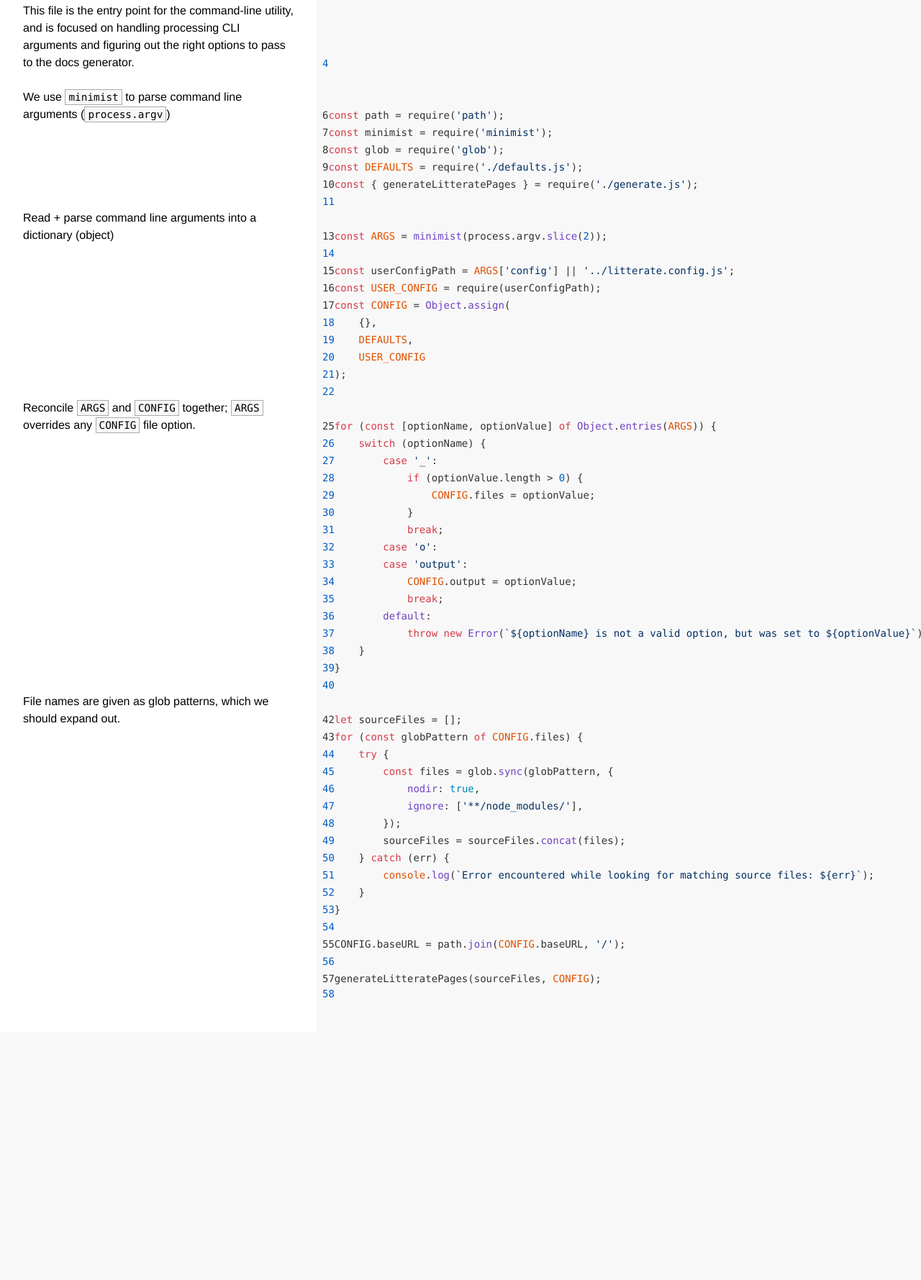
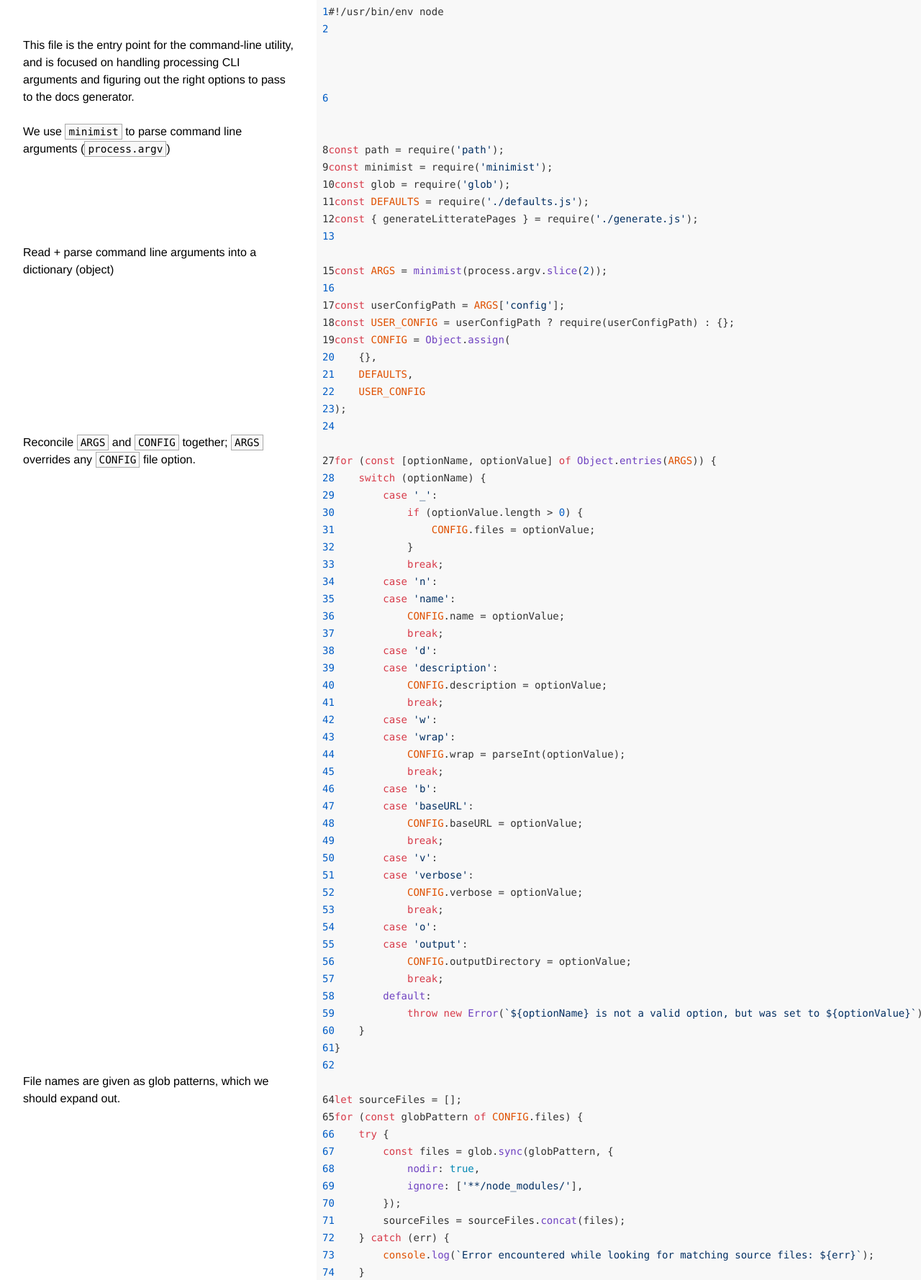
Before and after one commit to thesephist/litterate, a website: page docs/src/index.js.html in a window 1280 px wide. Shown: the part 229-2008 px from the top of the page at 72% size. Before the commit the page ends 1664 px from the top, so only its background shows below. Drawn offline with nearby package versions, Linux system fonts and the light colour scheme.

Commit message:
Rename command line arguments and option to be easier to type

```diff
--- a/docs/src/index.js.html
+++ b/docs/src/index.js.html
@@ -17,62 +17,88 @@
             </div>
             <pre></pre>
         </div>
-        <div class="line"><div class="doc"><p>This file is the entry point for the command-line utility, and is focused on handling processing CLI arguments and figuring out the right options to pass to the docs generator.</p>
-</div><pre class="source javascript"><strong class="lineNumber">4</strong></pre></div>
+        <div class="line"><div class="doc"></div><pre class="source javascript"><strong class="lineNumber">1</strong>#!/usr/bin/env node</pre></div>
+<div class="line"><div class="doc"></div><pre class="source javascript"><strong class="lineNumber">2</strong></pre></div>
+<div class="line"><div class="doc"><p>This file is the entry point for the command-line utility, and is focused on handling processing CLI arguments and figuring out the right options to pass to the docs generator.</p>
+</div><pre class="source javascript"><strong class="lineNumber">6</strong></pre></div>
 <div class="line"><div class="doc"></div><pre class="source javascript"><strong class="lineNumber"></strong></pre></div>
 <div class="line"><div class="doc"><p>We use <code>minimist</code> to parse command line arguments (<code>process.argv</code>)</p>
-</div><pre class="source javascript"><strong class="lineNumber">6</strong>const path = require('path');</pre></div>
-<div class="line"><div class="doc"></div><pre class="source javascript"><strong class="lineNumber">7</strong>const minimist = require('minimist');</pre></div>
-<div class="line"><div class="doc"></div><pre class="source javascript"><strong class="lineNumber">8</strong>const glob = require('glob');</pre></div>
-<div class="line"><div class="doc"></div><pre class="source javascript"><strong class="lineNumber">9</strong>const DEFAULTS = require('./defaults.js');</pre></div>
-<div class="line"><div class="doc"></div><pre class="source javascript"><strong class="lineNumber">10</strong>const { generateLitteratePages } = require('./generate.js');</pre></div>
-<div class="line"><div class="doc"></div><pre class="source javascript"><strong class="lineNumber">11</strong></pre></div>
+</div><pre class="source javascript"><strong class="lineNumber">8</strong>const path = require('path');</pre></div>
+<div class="line"><div class="doc"></div><pre class="source javascript"><strong class="lineNumber">9</strong>const minimist = require('minimist');</pre></div>
+<div class="line"><div class="doc"></div><pre class="source javascript"><strong class="lineNumber">10</strong>const glob = require('glob');</pre></div>
+<div class="line"><div class="doc"></div><pre class="source javascript"><strong class="lineNumber">11</strong>const DEFAULTS = require('./defaults.js');</pre></div>
+<div class="line"><div class="doc"></div><pre class="source javascript"><strong class="lineNumber">12</strong>const { generateLitteratePages } = require('./generate.js');</pre></div>
+<div class="line"><div class="doc"></div><pre class="source javascript"><strong class="lineNumber">13</strong></pre></div>
 <div class="line"><div class="doc"><p>Read + parse command line arguments into a dictionary (object)</p>
-</div><pre class="source javascript"><strong class="lineNumber">13</strong>const ARGS = minimist(process.argv.slice(2));</pre></div>
-<div class="line"><div class="doc"></div><pre class="source javascript"><strong class="lineNumber">14</strong></pre></div>
-<div class="line"><div class="doc"></div><pre class="source javascript"><strong class="lineNumber">15</strong>const userConfigPath = ARGS['config'] || '../litterate.config.js';</pre></div>
-<div class="line"><div class="doc"></div><pre class="source javascript"><strong class="lineNumber">16</strong>const USER_CONFIG = require(userConfigPath);</pre></div>
-<div class="line"><div class="doc"></div><pre class="source javascript"><strong class="lineNumber">17</strong>const CONFIG = Object.assign(</pre></div>
-<div class="line"><div class="doc"></div><pre class="source javascript"><strong class="lineNumber">18</strong>    {},</pre></div>
-<div class="line"><div class="doc"></div><pre class="source javascript"><strong class="lineNumber">19</strong>    DEFAULTS,</pre></div>
-<div class="line"><div class="doc"></div><pre class="source javascript"><strong class="lineNumber">20</strong>    USER_CONFIG</pre></div>
-<div class="line"><div class="doc"></div><pre class="source javascript"><strong class="lineNumber">21</strong>);</pre></div>
-<div class="line"><div class="doc"></div><pre class="source javascript"><strong class="lineNumber">22</strong></pre></div>
+</div><pre class="source javascript"><strong class="lineNumber">15</strong>const ARGS = minimist(process.argv.slice(2));</pre></div>
+<div class="line"><div class="doc"></div><pre class="source javascript"><strong class="lineNumber">16</strong></pre></div>
+<div class="line"><div class="doc"></div><pre class="source javascript"><strong class="lineNumber">17</strong>const userConfigPath = ARGS['config'];</pre></div>
+<div class="line"><div class="doc"></div><pre class="source javascript"><strong class="lineNumber">18</strong>const USER_CONFIG = userConfigPath ? require(userConfigPath) : {};</pre></div>
+<div class="line"><div class="doc"></div><pre class="source javascript"><strong class="lineNumber">19</strong>const CONFIG = Object.assign(</pre></div>
+<div class="line"><div class="doc"></div><pre class="source javascript"><strong class="lineNumber">20</strong>    {},</pre></div>
+<div class="line"><div class="doc"></div><pre class="source javascript"><strong class="lineNumber">21</strong>    DEFAULTS,</pre></div>
+<div class="line"><div class="doc"></div><pre class="source javascript"><strong class="lineNumber">22</strong>    USER_CONFIG</pre></div>
+<div class="line"><div class="doc"></div><pre class="source javascript"><strong class="lineNumber">23</strong>);</pre></div>
+<div class="line"><div class="doc"></div><pre class="source javascript"><strong class="lineNumber">24</strong></pre></div>
 <div class="line"><div class="doc"><p>Reconcile <code>ARGS</code> and <code>CONFIG</code> together; <code>ARGS</code> overrides any <code>CONFIG</code> file option.</p>
-</div><pre class="source javascript"><strong class="lineNumber">25</strong>for (const [optionName, optionValue] of Object.entries(ARGS)) {</pre></div>
-<div class="line"><div class="doc"></div><pre class="source javascript"><strong class="lineNumber">26</strong>    switch (optionName) {</pre></div>
-<div class="line"><div class="doc"></div><pre class="source javascript"><strong class="lineNumber">27</strong>        case '_':</pre></div>
-<div class="line"><div class="doc"></div><pre class="source javascript"><strong class="lineNumber">28</strong>            if (optionValue.length &#62; 0) {</pre></div>
-<div class="line"><div class="doc"></div><pre class="source javascript"><strong class="lineNumber">29</strong>                CONFIG.files = optionValue;</pre></div>
-<div class="line"><div class="doc"></div><pre class="source javascript"><strong class="lineNumber">30</strong>            }</pre></div>
-<div class="line"><div class="doc"></div><pre class="source javascript"><strong class="lineNumber">31</strong>            break;</pre></div>
-<div class="line"><div class="doc"></div><pre class="source javascript"><strong class="lineNumber">32</strong>        case 'o':</pre></div>
-<div class="line"><div class="doc"></div><pre class="source javascript"><strong class="lineNumber">33</strong>        case 'output':</pre></div>
-<div class="line"><div class="doc"></div><pre class="source javascript"><strong class="lineNumber">34</strong>            CONFIG.output = optionValue;</pre></div>
-<div class="line"><div class="doc"></div><pre class="source javascript"><strong class="lineNumber">35</strong>            break;</pre></div>
-<div class="line"><div class="doc"></div><pre class="source javascript"><strong class="lineNumber">36</strong>        default:</pre></div>
-<div class="line"><div class="doc"></div><pre class="source javascript"><strong class="lineNumber">37</strong>            throw new Error(`${optionName} is not a valid option, but was set to ${optionValue}`);</pre></div>
-<div class="line"><div class="doc"></div><pre class="source javascript"><strong class="lineNumber">38</strong>    }</pre></div>
-<div class="line"><div class="doc"></div><pre class="source javascript"><strong class="lineNumber">39</strong>}</pre></div>
-<div class="line"><div class="doc"></div><pre class="source javascript"><strong class="lineNumber">40</strong></pre></div>
+</div><pre class="source javascript"><strong class="lineNumber">27</strong>for (const [optionName, optionValue] of Object.entries(ARGS)) {</pre></div>
+<div class="line"><div class="doc"></div><pre class="source javascript"><strong class="lineNumber">28</strong>    switch (optionName) {</pre></div>
+<div class="line"><div class="doc"></div><pre class="source javascript"><strong class="lineNumber">29</strong>        case '_':</pre></div>
+<div class="line"><div class="doc"></div><pre class="source javascript"><strong class="lineNumber">30</strong>            if (optionValue.length &#62; 0) {</pre></div>
+<div class="line"><div class="doc"></div><pre class="source javascript"><strong class="lineNumber">31</strong>                CONFIG.files = optionValue;</pre></div>
+<div class="line"><div class="doc"></div><pre class="source javascript"><strong class="lineNumber">32</strong>            }</pre></div>
+<div class="line"><div class="doc"></div><pre class="source javascript"><strong class="lineNumber">33</strong>            break;</pre></div>
+<div class="line"><div class="doc"></div><pre class="source javascript"><strong class="lineNumber">34</strong>        case 'n':</pre></div>
+<div class="line"><div class="doc"></div><pre class="source javascript"><strong class="lineNumber">35</strong>        case 'name':</pre></div>
+<div class="line"><div class="doc"></div><pre class="source javascript"><strong class="lineNumber">36</strong>            CONFIG.name = optionValue;</pre></div>
+<div class="line"><div class="doc"></div><pre class="source javascript"><strong class="lineNumber">37</strong>            break;</pre></div>
+<div class="line"><div class="doc"></div><pre class="source javascript"><strong class="lineNumber">38</strong>        case 'd':</pre></div>
+<div class="line"><div class="doc"></div><pre class="source javascript"><strong class="lineNumber">39</strong>        case 'description':</pre></div>
+<div class="line"><div class="doc"></div><pre class="source javascript"><strong class="lineNumber">40</strong>            CONFIG.description = optionValue;</pre></div>
+<div class="line"><div class="doc"></div><pre class="source javascript"><strong class="lineNumber">41</strong>            break;</pre></div>
+<div class="line"><div class="doc"></div><pre class="source javascript"><strong class="lineNumber">42</strong>        case 'w':</pre></div>
+<div class="line"><div class="doc"></div><pre class="source javascript"><strong class="lineNumber">43</strong>        case 'wrap':</pre></div>
+<div class="line"><div class="doc"></div><pre class="source javascript"><strong class="lineNumber">44</strong>            CONFIG.wrap = parseInt(optionValue);</pre></div>
+<div class="line"><div class="doc"></div><pre class="source javascript"><strong class="lineNumber">45</strong>            break;</pre></div>
+<div class="line"><div class="doc"></div><pre class="source javascript"><strong class="lineNumber">46</strong>        case 'b':</pre></div>
+<div class="line"><div class="doc"></div><pre class="source javascript"><strong class="lineNumber">47</strong>        case 'baseURL':</pre></div>
+<div class="line"><div class="doc"></div><pre class="source javascript"><strong class="lineNumber">48</strong>            CONFIG.baseURL = optionValue;</pre></div>
+<div class="line"><div class="doc"></div><pre class="source javascript"><strong class="lineNumber">49</strong>            break;</pre></div>
+<div class="line"><div class="doc"></div><pre class="source javascript"><strong class="lineNumber">50</strong>        case 'v':</pre></div>
+<div class="line"><div class="doc"></div><pre class="source javascript"><strong class="lineNumber">51</strong>        case 'verbose':</pre></div>
+<div class="line"><div class="doc"></div><pre class="source javascript"><strong class="lineNumber">52</strong>            CONFIG.verbose = optionValue;</pre></div>
+<div class="line"><div class="doc"></div><pre class="source javascript"><strong class="lineNumber">53</strong>            break;</pre></div>
+<div class="line"><div class="doc"></div><pre class="source javascript"><strong class="lineNumber">54</strong>        case 'o':</pre></div>
+<div class="line"><div class="doc"></div><pre class="source javascript"><strong class="lineNumber">55</strong>        case 'output':</pre></div>
+<div class="line"><div class="doc"></div><pre class="source javascript"><strong class="lineNumber">56</strong>            CONFIG.outputDirectory = optionValue;</pre></div>
+<div class="line"><div class="doc"></div><pre class="source javascript"><strong class="lineNumber">57</strong>            break;</pre></div>
+<div class="line"><div class="doc"></div><pre class="source javascript"><strong class="lineNumber">58</strong>        default:</pre></div>
+<div class="line"><div class="doc"></div><pre class="source javascript"><strong class="lineNumber">59</strong>            throw new Error(`${optionName} is not a valid option, but was set to ${optionValue}`);</pre></div>
+<div class="line"><div class="doc"></div><pre class="source javascript"><strong class="lineNumber">60</strong>    }</pre></div>
+<div class="line"><div class="doc"></div><pre class="source javascript"><strong class="lineNumber">61</strong>}</pre></div>
+<div class="line"><div class="doc"></div><pre class="source javascript"><strong class="lineNumber">62</strong></pre></div>
 <div class="line"><div class="doc"><p>File names are given as glob patterns, which we should expand out.</p>
-</div><pre class="source javascript"><strong class="lineNumber">42</strong>let sourceFiles = [];</pre></div>
-<div class="line"><div class="doc"></div><pre class="source javascript"><strong class="lineNumber">43</strong>for (const globPattern of CONFIG.files) {</pre></div>
-<div class="line"><div class="doc"></div><pre class="source javascript"><strong class="lineNumber">44</strong>    try {</pre></div>
-<div class="line"><div class="doc"></div><pre class="source javascript"><strong class="lineNumber">45</strong>        const files = glob.sync(globPattern, {</pre></div>
-<div class="line"><div class="doc"></div><pre class="source javascript"><strong class="lineNumber">46</strong>            nodir: true,</pre></div>
-<div class="line"><div class="doc"></div><pre class="source javascript"><strong class="lineNumber">47</strong>            ignore: ['**/node_modules/'],</pre></div>
-<div class="line"><div class="doc"></div><pre class="source javascript"><strong class="lineNumber">48</strong>        });</pre></div>
-<div class="line"><div class="doc"></div><pre class="source javascript"><strong class="lineNumber">49</strong>        sourceFiles = sourceFiles.concat(files);</pre></div>
-<div class="line"><div class="doc"></div><pre class="source javascript"><strong class="lineNumber">50</strong>    } catch (err) {</pre></div>
-<div class="line"><div class="doc"></div><pre class="source javascript"><strong class="lineNumber">51</strong>        console.log(`Error encountered while looking for matching source files: ${err}`);</pre></div>
-<div class="line"><div class="doc"></div><pre class="source javascript"><strong class="lineNumber">52</strong>    }</pre></div>
-<div class="line"><div class="doc"></div><pre class="source javascript"><strong class="lineNumber">53</strong>}</pre></div>
-<div class="line"><div class="doc"></div><pre class="source javascript"><strong class="lineNumber">54</strong></pre></div>
-<div class="line"><div class="doc"></div><pre class="source javascript"><strong class="lineNumber">55</strong>CONFIG.baseURL = path.join(CONFIG.baseURL, '/');</pre></div>
-<div class="line"><div class="doc"></div><pre class="source javascript"><strong class="lineNumber">56</strong></pre></div>
-<div class="line"><div class="doc"></div><pre class="source javascript"><strong class="lineNumber">57</strong>generateLitteratePages(sourceFiles, CONFIG);</pre></div>
-<div class="line"><div class="doc"></div><pre class="source javascript"><strong class="lineNumber">58</strong></pre></div>
+</div><pre class="source javascript"><strong class="lineNumber">64</strong>let sourceFiles = [];</pre></div>
+<div class="line"><div class="doc"></div><pre class="source javascript"><strong class="lineNumber">65</strong>for (const globPattern of CONFIG.files) {</pre></div>
+<div class="line"><div class="doc"></div><pre class="source javascript"><strong class="lineNumber">66</strong>    try {</pre></div>
+<div class="line"><div class="doc"></div><pre class="source javascript"><strong class="lineNumber">67</strong>        const files = glob.sync(globPattern, {</pre></div>
+<div class="line"><div class="doc"></div><pre class="source javascript"><strong class="lineNumber">68</strong>            nodir: true,</pre></div>
+<div class="line"><div class="doc"></div><pre class="source javascript"><strong class="lineNumber">69</strong>            ignore: ['**/node_modules/'],</pre></div>
+<div class="line"><div class="doc"></div><pre class="source javascript"><strong class="lineNumber">70</strong>        });</pre></div>
+<div class="line"><div class="doc"></div><pre class="source javascript"><strong class="lineNumber">71</strong>        sourceFiles = sourceFiles.concat(files);</pre></div>
+<div class="line"><div class="doc"></div><pre class="source javascript"><strong class="lineNumber">72</strong>    } catch (err) {</pre></div>
+<div class="line"><div class="doc"></div><pre class="source javascript"><strong class="lineNumber">73</strong>        console.log(`Error encountered while looking for matching source files: ${err}`);</pre></div>
+<div class="line"><div class="doc"></div><pre class="source javascript"><strong class="lineNumber">74</strong>    }</pre></div>
+<div class="line"><div class="doc"></div><pre class="source javascript"><strong class="lineNumber">75</strong>}</pre></div>
+<div class="line"><div class="doc"></div><pre class="source javascript"><strong class="lineNumber">76</strong></pre></div>
+<div class="line"><div class="doc"></div><pre class="source javascript"><strong class="lineNumber">77</strong>CONFIG.baseURL = path.join(CONFIG.baseURL, '/');</pre></div>
+<div class="line"><div class="doc"></div><pre class="source javascript"><strong class="lineNumber">78</strong></pre></div>
+<div class="line"><div class="doc"></div><pre class="source javascript"><strong class="lineNumber">79</strong>if (CONFIG.verbose) {</pre></div>
+<div class="line"><div class="doc"></div><pre class="source javascript"><strong class="lineNumber">80</strong>    console.log('Using configuration: ', CONFIG);</pre></div>
+<div class="line"><div class="doc"></div><pre class="source javascript"><strong class="lineNumber">81</strong>}</pre></div>
+<div class="line"><div class="doc"></div><pre class="source javascript"><strong class="lineNumber">82</strong></pre></div>
+<div class="line"><div class="doc"></div><pre class="source javascript"><strong class="lineNumber">83</strong>generateLitteratePages(sourceFiles, CONFIG);</pre></div>
+<div class="line"><div class="doc"></div><pre class="source javascript"><strong class="lineNumber">84</strong></pre></div>
     </main>
     <link rel="stylesheet" href="//cdnjs.cloudflare.com/ajax/libs/highlight.js/9.13.1/styles/github-gist.min.css">
     <script src="//cdnjs.cloudflare.com/ajax/libs/highlight.js/9.13.1/highlight.min.js"></script>
--- a/litterate.config.js
+++ b/litterate.config.js
@@ -1,4 +1,5 @@
 //> This is the litterate configuration file for litterate itself.
 module.exports = {
     // use defaults everything for now.
+    baseURL: '/litterate',
 }
--- a/package.json
+++ b/package.json
@@ -7,9 +7,8 @@
   "author": "Linus Lee <linus@thesephist.com>",
   "license": "MIT",
   "scripts": {
-    "docs": "node ./src/index.js",
-    "test": "mocha test/",
-    "deploy:docs": "node ./src/index.js && surge -p ./docs/ --domain litterate.surge.sh"
+    "docs": "./src/index.js",
+    "test": "mocha test/"
   },
   "bin": {
     "litterate": "./src/index.js"
```
Also changed, not shown: docs/src/defaults.js.html (+12 -11 lines), docs/src/generate.js.html (+4 -4 lines), src/defaults.js (+4 -3 lines), src/generate.js (+4 -4 lines), src/index.js (+29 -3 lines).
